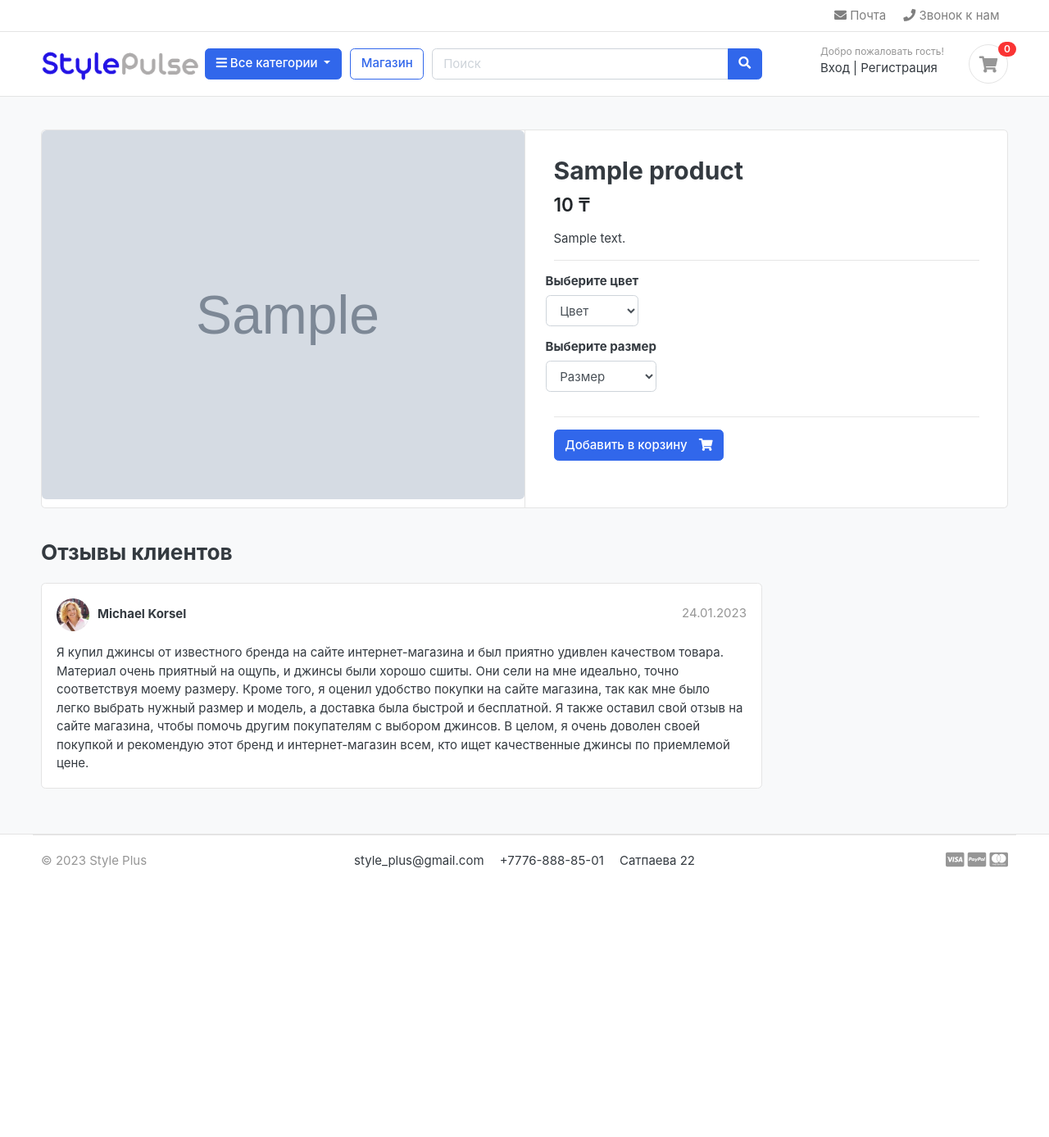
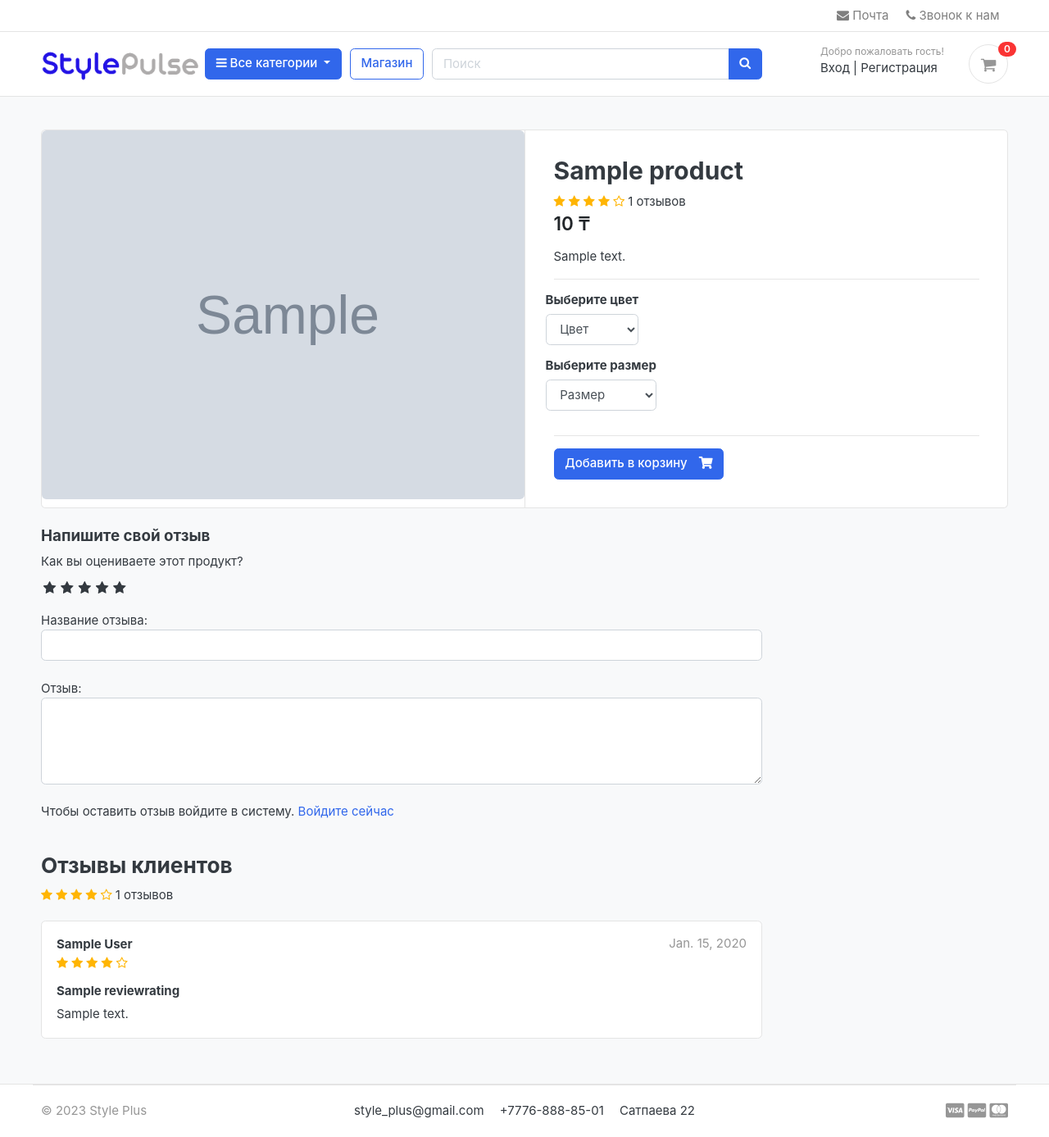
Before and after one commit to moons87/e-shop, a Django app: a page that uses templates/base.html in a window 1280 px wide. Shown: the whole page at 82% size. Before the commit the page ends 1059 px from the top, so only its background shows below. Run offline with Django 4.2, Linux system fonts and the light colour scheme; tables that the repository leaves empty hold one stand-in row (values such as "Sample post"); grey boxes marked "Sample" are stand-in pictures; parts of the project's set-up code (start-up, migrations or seed data) failed here and were passed over; some libraries are stand-ins or nearby versions; some web fonts are replaced.

Commit message:
review and rating system

```diff
--- a/accounts/models.py
+++ b/accounts/models.py
@@ -55,6 +55,9 @@ class Account(AbstractBaseUser):
 
     objects = MyAccountManager()
 
+    def full_name(self):
+        return f'{self.first_name} {self.last_name}'
+
     def __str__(self):
         return self.email
 
--- /dev/null
+++ b/greatkart/static/css/custom.css
@@ -0,0 +1,44 @@
+/* HIDE RADIO BUTTON */
+.rate > input{
+    display: none;
+}
+
+.rate{
+    display: inline-block;
+    border: 0;
+}
+
+.rate > label{
+    float: right;
+}
+/* Showing the stars */
+.rate > label:before{
+    display: inline-block;
+    font-size: 1.1rem;
+    font-family: FontAwesome;
+    content: "\f005";
+    margin: 0;
+    padding: 0.3rem .2rem;
+    cursor: pointer;
+}
+/* Half star */
+.rate .half:before{
+    content: "\f089";
+    position: absolute;
+    padding-right: 0;
+}
+
+/* click and hover */
+input:checked ~ label, label:hover ~ label{
+    color: #ffb503;
+}
+
+/* hover highlight */
+input:checked + label:hover,input:checked ~ label:hover,input:checked ~ label:hover ~ label,
+label:hover ~ input:checked ~ label{
+    color: #cc9000;
+}
+
+.rating-star i{
+    color: #ffb503 !important;
+}
--- a/store/admin.py
+++ b/store/admin.py
@@ -1,5 +1,5 @@
 from django.contrib import admin
-from .models import Product, Variation
+from .models import Product, Variation, ReviewRating
 # Register your models here.
 
 
@@ -14,3 +14,4 @@ class VariationAdmin(admin.ModelAdmin):
 
 admin.site.register(Product, ProductAdmin)
 admin.site.register(Variation, VariationAdmin)
+admin.site.register(ReviewRating)
--- a/store/urls.py
+++ b/store/urls.py
@@ -6,4 +6,5 @@ urlpatterns = [
     path('category/<slug:category_slug>/', views.store, name='products_by_category'),
     path('category/<slug:category_slug>/<slug:product_slug>/', views.product_detail, name='product_detail'),
     path('search/', views.search, name='search'),
+    path('submit_review/<int:product_id>/', views.submit_review, name = 'submit_review'),
 ]
--- a/store/views.py
+++ b/store/views.py
@@ -1,5 +1,5 @@
-from django.shortcuts import render, get_object_or_404
-from .models import Product
+from django.shortcuts import render, get_object_or_404, redirect
+from .models import Product, ReviewRating
 from category.models import Category
 from carts.models import CartItem
 from django.db.models import Q
@@ -8,7 +8,9 @@ from django.http import HttpResponse
 from django.core.paginator import EmptyPage, PageNotAnInteger, Paginator
 from transliterate import translit
 from transliterate.base import TranslitLanguagePack, registry
-
+from .forms import ReviewForm
+from django.contrib import messages
+from orders.models import OrderProduct
 # Create your views here.
 def store(request, category_slug=None):
     categories = None
@@ -44,9 +46,23 @@ def product_detail(request, category_slug, product_slug):
     except Exception as e:
         raise e
 
+
+    if request.user.is_authenticated:
+      try:
+        orderproduct = OrderProduct.objects.filter(user=request.user, product_id=single_product.id).exists()
+      except OrderProduct.DoesNotExist:
+        orderproduct = None
+
+    else:
+        orderproduct = None
+    reviews = ReviewRating.objects.filter(product_id = single_product.id, status=True)
+
+
     context = {
         'single_product': single_product,
-        'in_cart'       : in_cart
+        'in_cart'       : in_cart,
+        'orderproduct'  : orderproduct,
+        'reviews'       : reviews
     }
     return render(request, 'store/product_detail.html', context)
 
@@ -72,3 +88,26 @@ def search(request):
         'product_count': product_count
     }
     return render(request, 'store/store.html', context)
+
+def submit_review(request, product_id):
+    url = request.META.get('HTTP_REFERER')
+    if request.method == 'POST':
+        try:
+            reviews = ReviewRating.objects.get(user__id=request.user.id, product__id= product_id)
+            form = ReviewForm(request.POST, instance=reviews)
+            form.save()
+            messages.success(request, 'Спасибо! Ваш отзыв был обновлен.')
+            return redirect(url)
+        except ReviewRating.DoesNotExist:
+            form = ReviewForm(request.POST)
+            if form.is_valid():
+                data = ReviewRating()
+                data.subject = form.cleaned_data['subject']
+                data.rating = form.cleaned_data['rating']
+                data.review = form.cleaned_data['review']
+                data.ip = request.META.get('REMOTE_ADDR')
+                data.product_id = product_id
+                data.user_id = request.user.id
+                data.save()
+                messages.success(request, 'Спасибо за ваш отзыв!.')
+                return redirect(url)
--- a/templates/base.html
+++ b/templates/base.html
@@ -24,6 +24,8 @@
 <!-- custom style -->
 <link href="{% static 'css/ui.css' %}" rel="stylesheet" type="text/css"/>
 <link href="{% static 'css/responsive.css' %}" rel="stylesheet" media="only screen and (max-width: 1200px)" />
+<link href="{% static 'css/custom.css' %}" rel="stylesheet" type="text/css"/>
+<link rel="stylesheet" href="https://cdnjs.cloudflare.com/ajax/libs/font-awesome/4.7.0/css/font-awesome.min.css">
 
 <!-- custom javascript -->
 <script src="{% static 'js/script.js' %}" type="text/javascript"></script>
--- a/templates/store/product_detail.html
+++ b/templates/store/product_detail.html
@@ -25,6 +25,17 @@
       <article class="content-body">
 
       <h2 class="title">{{ single_product.product_name }}</h2>
+      <div class="rating-star">
+        <span>
+        <i class="fa fa-star{% if single_product.averageReview < 0.5 %}-o{% elif single_product.averageReview >= 0.5 and single_product.averageReview < 1 %}-half-o {% endif %}" aria-hidden="true"></i>
+        <i class="fa fa-star{% if single_product.averageReview < 1.5 %}-o{% elif single_product.averageReview >= 1.5 and single_product.averageReview < 2 %}-half-o {% endif %}" aria-hidden="true"></i>
+        <i class="fa fa-star{% if single_product.averageReview < 2.5 %}-o{% elif single_product.averageReview >= 2.5 and single_product.averageReview < 3 %}-half-o {% endif %}" aria-hidden="true"></i>
+        <i class="fa fa-star{% if single_product.averageReview < 3.5 %}-o{% elif single_product.averageReview >= 3.5 and single_product.averageReview < 4 %}-half-o {% endif %}" aria-hidden="true"></i>
+        <i class="fa fa-star{% if single_product.averageReview < 4.5 %}-o{% elif single_product.averageReview >= 4.5 and single_product.averageReview < 5 %}-half-o {% endif %}" aria-hidden="true"></i>
+        <span>{{single_product.countReview}} отзывов</span>
+        </span>
+    </div>
+
 
       <div class="mb-3">
           <var class="price h4">{{ single_product.price }} ₸</var>
@@ -75,30 +86,91 @@
     <div class="row">
                 <div class="col-md-9">
 
-        <header class="section-heading">
-            <h3>Отзывы клиентов </h3>
 
-        </header>
 
+        <form action="{% url 'submit_review' single_product.id %}" method="POST">
+            {% csrf_token %}
+            <h5>Напишите свой отзыв</h5>
+            <div>
+                <!--Рейтинг продукта-->
+                <label>Как вы оцениваете этот продукт?</label>
+                <br>
+                <div class = "rate">
+                    <input type="radio" name="rating" id="rating10" value="5" required><label for="rating10" title = "5"></label>
+                    <input type="radio" name="rating" id="rating9" value="4.5" required><label for="rating9" title = "4.5" class="half"></label>
+                    <input type="radio" name="rating" id="rating8" value="4" required><label for="rating8" title = "4"></label>
+                    <input type="radio" name="rating" id="rating7" value="3.5" required><label for="rating7" title = "3.5" class="half"></label>
+                    <input type="radio" name="rating" id="rating6" value="3" required><label for="rating6" title = "3"></label>
+                    <input type="radio" name="rating" id="rating5" value="2.5" required><label for="rating5" title = "2.5" class="half"></label>
+                    <input type="radio" name="rating" id="rating4" value="2" required><label for="rating4" title = "2"></label>
+                    <input type="radio" name="rating" id="rating3" value="1.5" required><label for="rating3" title = "1.5" class="half"></label>
+                    <input type="radio" name="rating" id="rating2" value="1" required><label for="rating2" title = "1"></label>
+                    <input type="radio" name="rating" id="rating1" value="0.5" required><label for="rating1" title = "0.5" class="half"></label>
+                </div>
+                <br>
+                Название отзыва:
+                <input type="text" class="form-control" name = "subject" >
+                <br>
+                Отзыв:
+                <textarea name="review" rows="4" class="form-control"></textarea>
+                <br>
+                {% if user.is_authenticated %}
+                    {% if orderproduct %}
+                <input type="submit" value="Отправить отзыв" class="btn btn-primary">
+                    {% else %}
+                    <p> Вы должны приобрести этот продукт, чтобы оставить отзыв.</p>
+
+                    {% endif %}
+                {% else  %}
+                <p> Чтобы оставить отзыв войдите в систему. <span><a href="{% url 'login' %}"> Войдите сейчас</a></span></p>
+                {% endif %}
+            </div>
+{% include 'includes/alerts.html' %}
+        </form>
+    <br>
+
+    <header class="section-heading">
+        <h3>Отзывы клиентов </h3>
+        <div class="rating-star">
+            <span>
+            <i class="fa fa-star{% if single_product.averageReview < 0.5 %}-o{% elif single_product.averageReview >= 0.5 and single_product.averageReview < 1 %}-half-o {% endif %}" aria-hidden="true"></i>
+			<i class="fa fa-star{% if single_product.averageReview < 1.5 %}-o{% elif single_product.averageReview >= 1.5 and single_product.averageReview < 2 %}-half-o {% endif %}" aria-hidden="true"></i>
+			<i class="fa fa-star{% if single_product.averageReview < 2.5 %}-o{% elif single_product.averageReview >= 2.5 and single_product.averageReview < 3 %}-half-o {% endif %}" aria-hidden="true"></i>
+			<i class="fa fa-star{% if single_product.averageReview < 3.5 %}-o{% elif single_product.averageReview >= 3.5 and single_product.averageReview < 4 %}-half-o {% endif %}" aria-hidden="true"></i>
+			<i class="fa fa-star{% if single_product.averageReview < 4.5 %}-o{% elif single_product.averageReview >= 4.5 and single_product.averageReview < 5 %}-half-o {% endif %}" aria-hidden="true"></i>
+            <span>{{single_product.countReview}} отзывов</span>
+            </span>
+        </div>
+
+    </header>
+
+    {% for review in reviews %}
         <article class="box mb-3">
             <div class="icontext w-100">
-                <img src="{% static './images/avatars/avatar1.jpg'%}" class="img-xs icon rounded-circle">
+
                 <div class="text">
-                    <span class="date text-muted float-md-right">24.01.2023 </span>
-                    <h6 class="mb-1">Michael Korsel </h6>
-
+                    <span class="date text-muted float-md-right">{{review.updated_at}} </span>
+                    <h6 class="mb-1">{{review.user.full_name}} </h6>
+                    <div class="rating-star">
+                        <span>
+                            <i class="fa fa-star{% if review.rating == 0.5 %}-half-o{% elif review.rating < 1  %}-o {% endif  %}" aria-hidden="true"></i>
+                            <i class="fa fa-star{% if review.rating == 1.5 %}-half-o{% elif review.rating < 2  %}-o {% endif  %}" aria-hidden="true"></i>
+                            <i class="fa fa-star{% if review.rating == 2.5 %}-half-o{% elif review.rating < 3  %}-o {% endif  %}" aria-hidden="true"></i>
+                            <i class="fa fa-star{% if review.rating == 3.5 %}-half-o{% elif review.rating < 4  %}-o {% endif  %}" aria-hidden="true"></i>
+                            <i class="fa fa-star{% if review.rating == 4.5 %}-half-o{% elif review.rating < 5  %}-o {% endif  %}" aria-hidden="true"></i>
+                        </span>
+                    </div>
                 </div>
             </div> <!-- icontext.// -->
             <div class="mt-3">
+                <h6>{{ review.subject }}</h6>
                 <p>
-                    Я купил джинсы от известного бренда на сайте интернет-магазина и был приятно удивлен качеством товара. Материал очень приятный на ощупь, и джинсы были хорошо сшиты. Они сели на мне идеально, точно соответствуя моему размеру.
-
-Кроме того, я оценил удобство покупки на сайте магазина, так как мне было легко выбрать нужный размер и модель, а доставка была быстрой и бесплатной. Я также оставил свой отзыв на сайте магазина, чтобы помочь другим покупателям с выбором джинсов.
-
-В целом, я очень доволен своей покупкой и рекомендую этот бренд и интернет-магазин всем, кто ищет качественные джинсы по приемлемой цене.
+                   {{review.review}}
                 </p>
             </div>
         </article>
+
+        {% endfor %}
 
 
 
```
Also changed, not shown: store/forms.py (added, +7 -0 lines), store/models.py (+31 -0 lines), store/migrations/0005_reviewrating.py (added).
